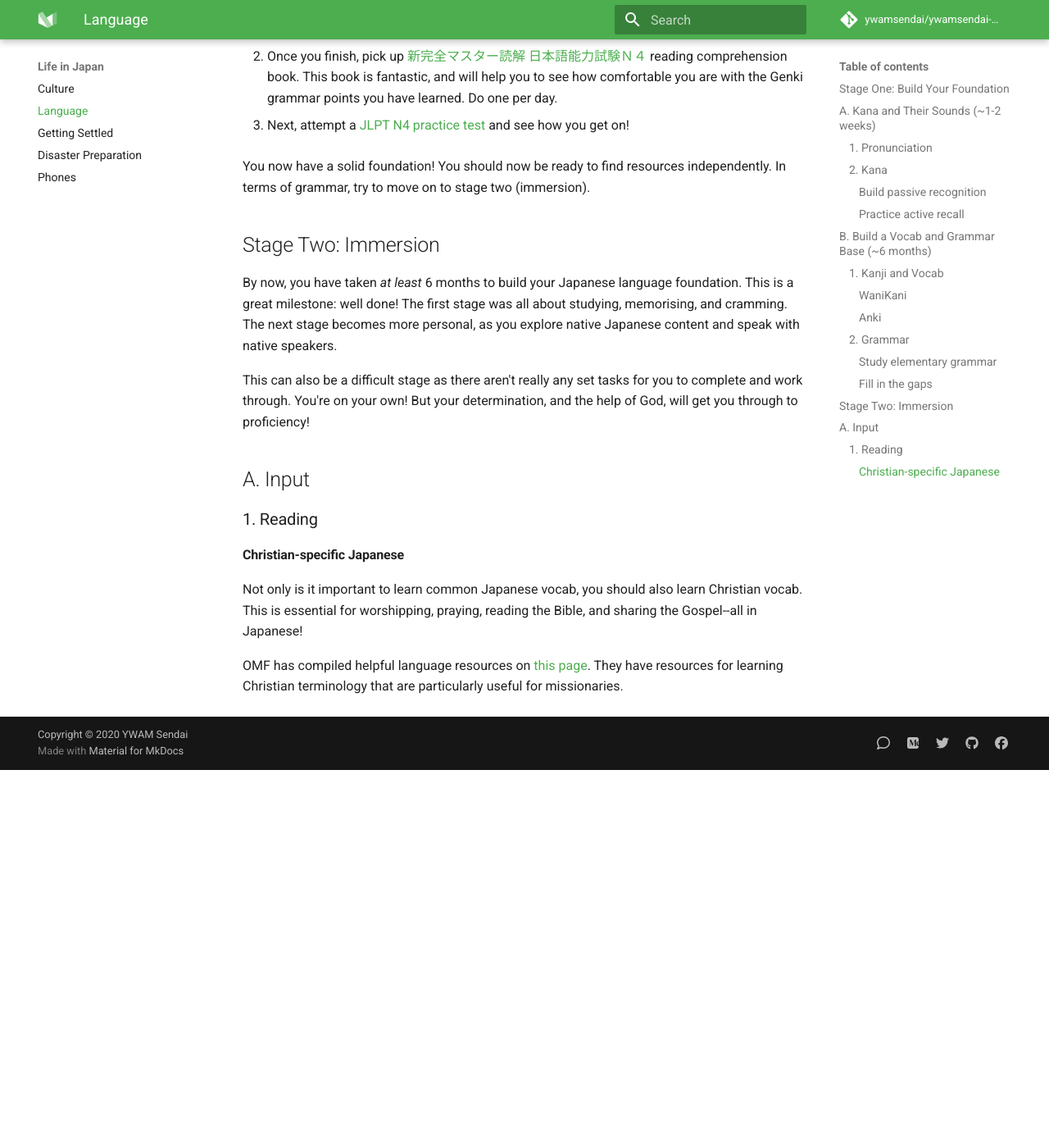
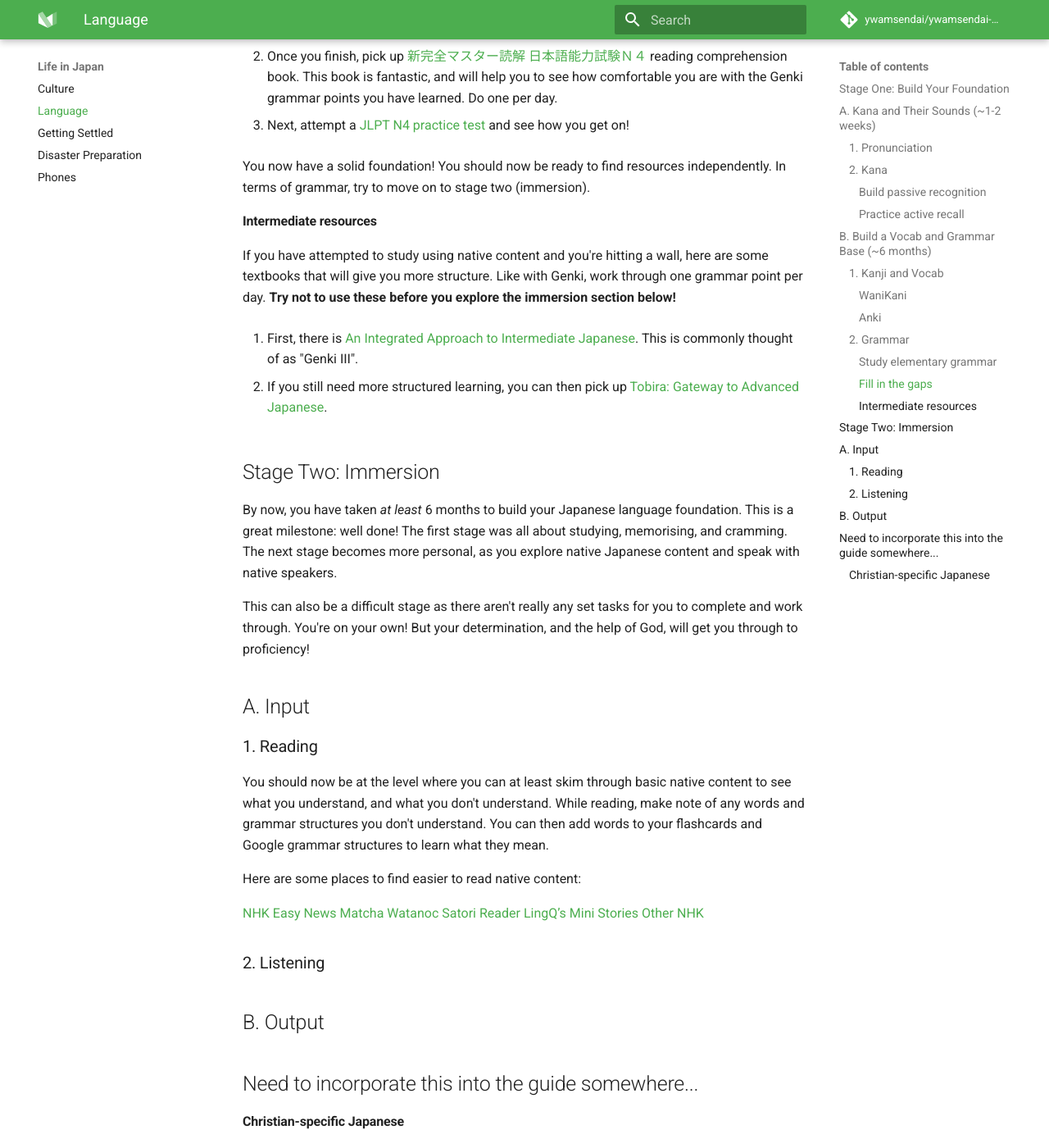
Before and after one commit to ywamsendai/ywamsendai-wiki, an MkDocs documentation site: the page built from docs/lifeinjapan/language.md, in a window 1280 px wide and 1400 px high, scrolled down 5564 px. Shown: the whole window at 82% size. Built offline with MkDocs 1.6.1 and Material for MkDocs 9.7.7, drawn with Linux system fonts in a browser that asks for light colours; comment, search, counter and statistics services are not loaded; before the commit the page ends 6503 px from its top, so only the background shows below that.

Commit message:
added intermediate and immersion content

```diff
--- a/docs/lifeinjapan/language.md
+++ b/docs/lifeinjapan/language.md
@@ -93,7 +93,7 @@ WaniKani requires a monthly subscription which costs $9 per month, but there is
 
 #### Anki
 
-If you would rather something that is free, we recommend [Anki](https://ankiweb.net/about). This is a free SRS application that you can [add your own decks to](https://www.youtube.com/watch?v=Ih67nqyLEkg). You can find many pre-made decks on the Anki website.
+If you would rather something that is free, we recommend [Anki](https://apps.ankiweb.net/). This is a free SRS application that you can [add your own decks to](https://www.youtube.com/watch?v=Ih67nqyLEkg). You can find many pre-made decks on the Anki website.
 
 Here are a couple of strong decks we recommend you work through if you choose this path:
 
@@ -142,6 +142,14 @@ Here, we will outline an action plan for progressing in your grammar studies. No
 
 You now have a solid foundation! You should now be ready to find resources independently. In terms of grammar, try to move on to stage two (immersion).
 
+#### Intermediate resources
+
+If you have attempted to study using native content and you're hitting a wall, here are some textbooks that will give you more structure. Like with Genki, work through one grammar point per day. **Try not to use these before you explore the immersion section below!**
+
+1. First, there is [An Integrated Approach to Intermediate Japanese](http://ij.japantimes.co.jp/en/about.jsp). This is commonly thought of as "Genki III".
+
+2. If you still need more structured learning, you can then pick up [Tobira: Gateway to Advanced Japanese](https://www.9640.jp/nihongo/en/detail/?447).
+
 ## Stage Two: Immersion
 
 By now, you have taken *at least* 6 months to build your Japanese language foundation. This is a great milestone: well done! The first stage was all about studying, memorising, and cramming. The next stage becomes more personal, as you explore native Japanese content and speak with native speakers.
@@ -152,6 +160,24 @@ This can also be a difficult stage as there aren't really any set tasks for you
 
 ### 1. Reading
 
+You should now be at the level where you can at least skim through basic native content to see what you understand, and what you don't understand. While reading, make note of any words and grammar structures you don't understand. You can then add words to your flashcards and Google grammar structures to learn what they mean.
+
+Here are some places to find easier to read native content:
+
+[NHK Easy News](https://www3.nhk.or.jp/news/easy/)
+[Matcha](https://matcha-jp.com/easy)
+[Watanoc](http://watanoc.com/)
+[Satori Reader](https://www.satorireader.com/)
+[LingQ’s Mini Stories](https://www.lingq.com/en/learn-japanese-online/courses/411402/)
+[Other NHK](https://www3.nhk.or.jp/nhkworld/en/learnjapanese/)
+
+### 2. Listening
+
+
+
+## B. Output
+
+## Need to incorporate this into the guide somewhere...
 
 #### Christian-specific Japanese
 
```
